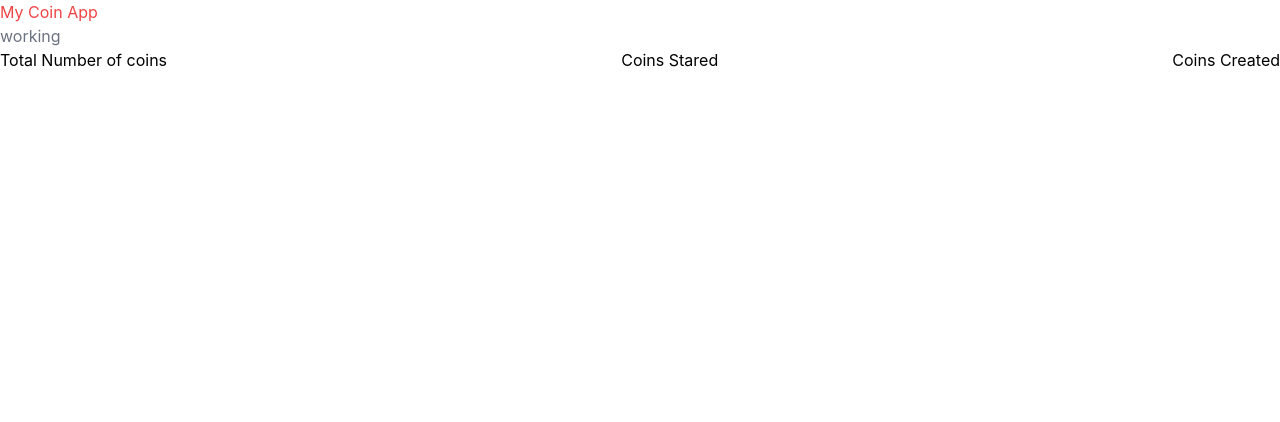
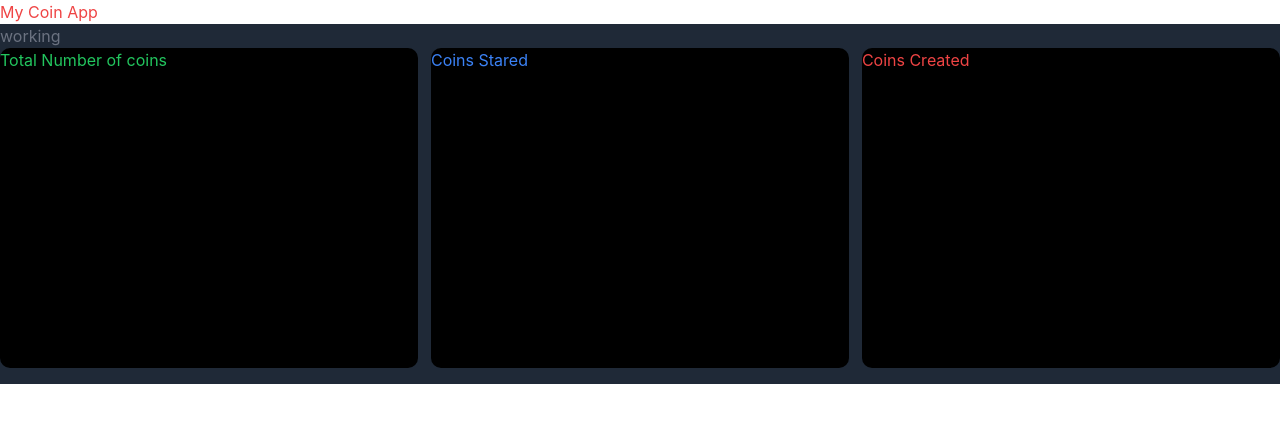
Before and after one commit to lewys-miugo/my-coin-app, a React (Create React App) app: page / in a window 1280 px wide. Shown: the top 422 px of the page. Built offline with nearby package versions, Linux system fonts and the light colour scheme.

Commit message:
some dashboard styling

```diff
--- a/src/Components/Dashboard.jsx
+++ b/src/Components/Dashboard.jsx
@@ -2,10 +2,10 @@ function Dashboard (){
 
 	return (
 
-		<div className="bg-blue">
+		<div className="bg-gray-800 h-[45vh]">
 
 			<h1 className='text-gray-500'>working</h1>
-			<div className="flex justify-between">
+			<div className="flex justify-between gap-[1vw] h-[40vh]">
 				<TotalCoins />
 				<StaredCoins />
 				<CreatedCoins />
@@ -19,9 +19,9 @@ function Dashboard (){
 
 function TotalCoins(){
 	return (
-		<div>
+		<div className="bg-black text-green-500 w-1/3 rounded-[10px]">
 
-			<h2>Total Number of coins</h2>
+			<h2 className="">Total Number of coins</h2>
 
 		</div>
 	)
@@ -29,7 +29,7 @@ function TotalCoins(){
 
 function StaredCoins(){
 	return (
-		<div>
+		<div className="bg-black text-blue-500 w-1/3 rounded-[10px]">
 
 			<h2>Coins Stared</h2>
 
@@ -39,8 +39,10 @@ function StaredCoins(){
 
 function CreatedCoins(){
 	return (
-		<div>
+		<div className="bg-black text-red-500 w-1/3 rounded-[10px]">
+
 			<h2>Coins Created</h2>
+
 		</div>
 	)
 }
```
